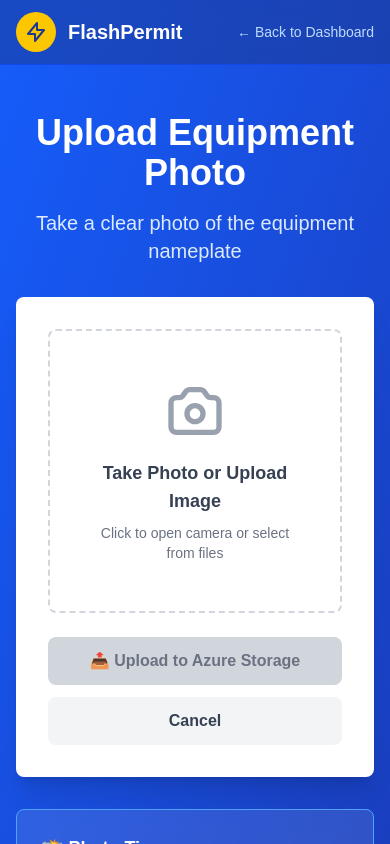
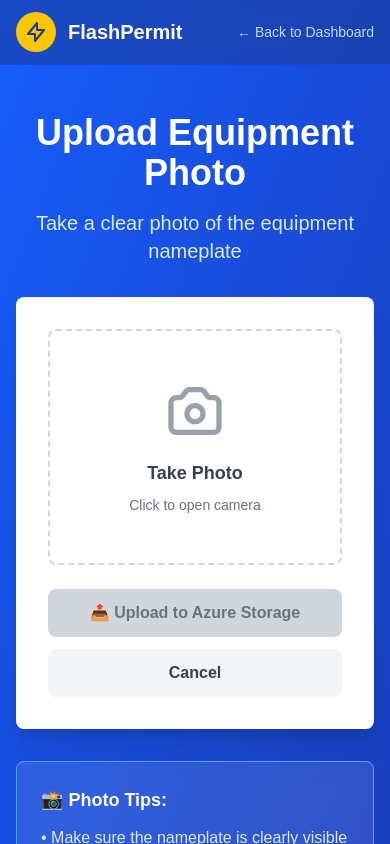
Before and after one commit to flashpermit/flashpermit-app, a Next.js app: page /upload in a window 390 px wide. Shown: the top 844 px of the page. Built offline with nearby package versions, Linux system fonts and the light colour scheme.

Commit message:
Add mobile-optimized compression (80%+) and camera/file toggle

```diff
--- a/app/upload/page.tsx
+++ b/app/upload/page.tsx
@@ -1,11 +1,16 @@
-// Week 1 Day 2 - Photo upload with Azure Storage
 'use client';
 
 import { useState, useRef } from 'react';
 import Link from 'next/link';
 
-// Enhanced image compression function
-const compressImage = (file: File, maxWidth: number = 1600): Promise<File> => {
+// Detect if user is on mobile
+const isMobileDevice = () => {
+  if (typeof window === 'undefined') return false;
+  return /Android|webOS|iPhone|iPad|iPod|BlackBerry|IEMobile|Opera Mini/i.test(navigator.userAgent);
+};
+
+// Enhanced image compression with mobile optimization
+const compressImage = (file: File): Promise<File> => {
   return new Promise((resolve, reject) => {
     const reader = new FileReader();
     reader.readAsDataURL(file);
@@ -16,6 +21,11 @@ const compressImage = (file: File, maxWidth: number = 1600): Promise<File> => {
         const canvas = document.createElement('canvas');
         let width = img.width;
         let height = img.height;
+
+        // More aggressive compression for mobile devices
+        const isMobile = isMobileDevice();
+        const maxWidth = isMobile ? 1200 : 1600;
+        const quality = isMobile ? 0.6 : 0.7; // 60% for mobile, 70% for desktop
 
         // Calculate new dimensions
         if (width > maxWidth) {
@@ -29,9 +39,6 @@ const compressImage = (file: File, maxWidth: number = 1600): Promise<File> => {
         const ctx = canvas.getContext('2d');
         ctx?.drawImage(img, 0, 0, width, height);
 
-        // More aggressive compression for larger files
-        const quality = file.size > 2000000 ? 0.7 : 0.8; // 70% for files >2MB
-
         canvas.toBlob(
           (blob) => {
             if (blob) {
@@ -39,6 +46,13 @@ const compressImage = (file: File, maxWidth: number = 1600): Promise<File> => {
                 type: 'image/jpeg',
                 lastModified: Date.now(),
               });
+
+              // Log compression details
+              console.log('Device:', isMobile ? 'Mobile' : 'Desktop');
+              console.log('Original size:', (file.size / 1024).toFixed(2), 'KB');
+              console.log('Compressed size:', (blob.size / 1024).toFixed(2), 'KB');
+              console.log('Reduction:', ((1 - blob.size / file.size) * 100).toFixed(1), '%');
+
               resolve(compressedFile);
             } else {
               reject(new Error('Compression failed'));
@@ -60,6 +74,7 @@ export default function Upload() {
   const [uploading, setUploading] = useState(false);
   const [uploadSuccess, setUploadSuccess] = useState(false);
   const [error, setError] = useState('');
+  const [useCamera, setUseCamera] = useState(true); // Toggle between camera and file upload
   const fileInputRef = useRef<HTMLInputElement>(null);
 
   const handleFileSelect = async (e: React.ChangeEvent<HTMLInputElement>) => {
@@ -79,11 +94,6 @@ const handleFileSelect = async (e: React.ChangeEvent<HTMLInputElement>) => {
           setPreviewUrl(reader.result as string);
         };
         reader.readAsDataURL(compressedFile);
-
-      // Log compression results
-      console.log('Original size:', (file.size / 1024).toFixed(2), 'KB');
-      console.log('Compressed size:', (compressedFile.size / 1024).toFixed(2), 'KB');
-      console.log('Reduction:', ((1 - compressedFile.size / file.size) * 100).toFixed(1), '%');
       } catch (err) {
         console.error('Compression error:', err);
         setError('Failed to process image. Please try again.');
@@ -130,6 +140,10 @@ const handleFileSelect = async (e: React.ChangeEvent<HTMLInputElement>) => {
     if (fileInputRef.current) {
       fileInputRef.current.value = '';
     }
+  };
+
+  const triggerFileInput = () => {
+    fileInputRef.current?.click();
   };
 
   return (
@@ -206,30 +220,61 @@ const handleFileSelect = async (e: React.ChangeEvent<HTMLInputElement>) => {
             </div>
           ) : (
             <>
+              {/* Camera/File Toggle (Mobile Only) */}
+              {isMobileDevice() && (
+                <div className="mb-6 flex gap-2">
+                  <button
+                    onClick={() => setUseCamera(true)}
+                    className={`flex-1 py-3 rounded-lg font-semibold transition-colors ${
+                      useCamera
+                        ? 'bg-blue-600 text-white'
+                        : 'bg-gray-100 text-gray-700 hover:bg-gray-200'
+                    }`}
+                  >
+                    📸 Take Photo
+                  </button>
+                  <button
+                    onClick={() => setUseCamera(false)}
+                    className={`flex-1 py-3 rounded-lg font-semibold transition-colors ${
+                      !useCamera
+                        ? 'bg-blue-600 text-white'
+                        : 'bg-gray-100 text-gray-700 hover:bg-gray-200'
+                    }`}
+                  >
+                    📁 Upload File
+                  </button>
+                </div>
+              )}
+
               {/* Upload Area */}
               <div className="mb-6">
-                <label className="block text-center">
                 <input
                   ref={fileInputRef}
                   type="file"
                   accept="image/*"
-                    capture="environment"
+                  capture={useCamera ? 'environment' : undefined}
                   onChange={handleFileSelect}
                   className="hidden"
                 />
 
                 {!previewUrl ? (
-                    <div className="border-2 border-dashed border-gray-300 rounded-lg p-12 hover:border-blue-500 cursor-pointer transition-colors">
+                  <div
+                    onClick={triggerFileInput}
+                    className="border-2 border-dashed border-gray-300 rounded-lg p-12 hover:border-blue-500 cursor-pointer transition-colors"
+                  >
                     <div className="text-center">
                       <svg className="w-16 h-16 text-gray-400 mx-auto mb-4" fill="none" stroke="currentColor" viewBox="0 0 24 24">
                         <path strokeLinecap="round" strokeLinejoin="round" strokeWidth={2} d="M3 9a2 2 0 012-2h.93a2 2 0 001.664-.89l.812-1.22A2 2 0 0110.07 4h3.86a2 2 0 011.664.89l.812 1.22A2 2 0 0018.07 7H19a2 2 0 012 2v9a2 2 0 01-2 2H5a2 2 0 01-2-2V9z" />
                         <path strokeLinecap="round" strokeLinejoin="round" strokeWidth={2} d="M15 13a3 3 0 11-6 0 3 3 0 016 0z" />
                       </svg>
                       <p className="text-lg font-semibold text-gray-700 mb-2">
-                          Take Photo or Upload Image
+                        {useCamera ? 'Take Photo' : 'Upload Image'}
                       </p>
                       <p className="text-sm text-gray-500">
-                          Click to open camera or select from files
+                        {useCamera
+                          ? 'Click to open camera'
+                          : 'Click to select from files'
+                        }
                       </p>
                     </div>
                   </div>
@@ -250,7 +295,6 @@ const handleFileSelect = async (e: React.ChangeEvent<HTMLInputElement>) => {
                     </button>
                   </div>
                 )}
-                </label>
               </div>
 
               {/* Error Message */}
@@ -270,7 +314,7 @@ const handleFileSelect = async (e: React.ChangeEvent<HTMLInputElement>) => {
                     <strong>Size:</strong> {(selectedFile.size / 1024).toFixed(2)} KB
                   </p>
                   <p className="text-xs text-green-700 mt-1">
-          ✓ Image optimized for fast upload
+                    ✓ Image optimized for {isMobileDevice() ? 'mobile' : 'fast'} upload
                   </p>
                 </div>
               )}
```
Lines whose indentation alone changed are shown as unchanged.
